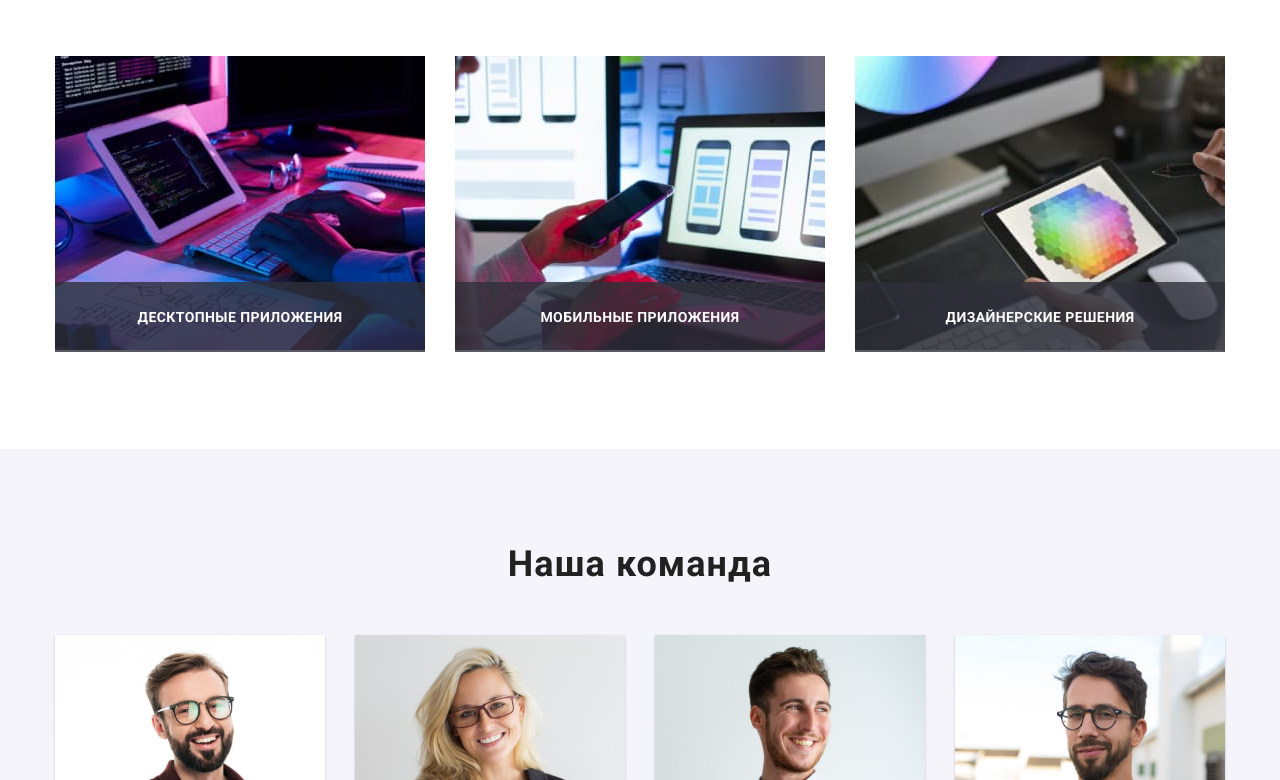
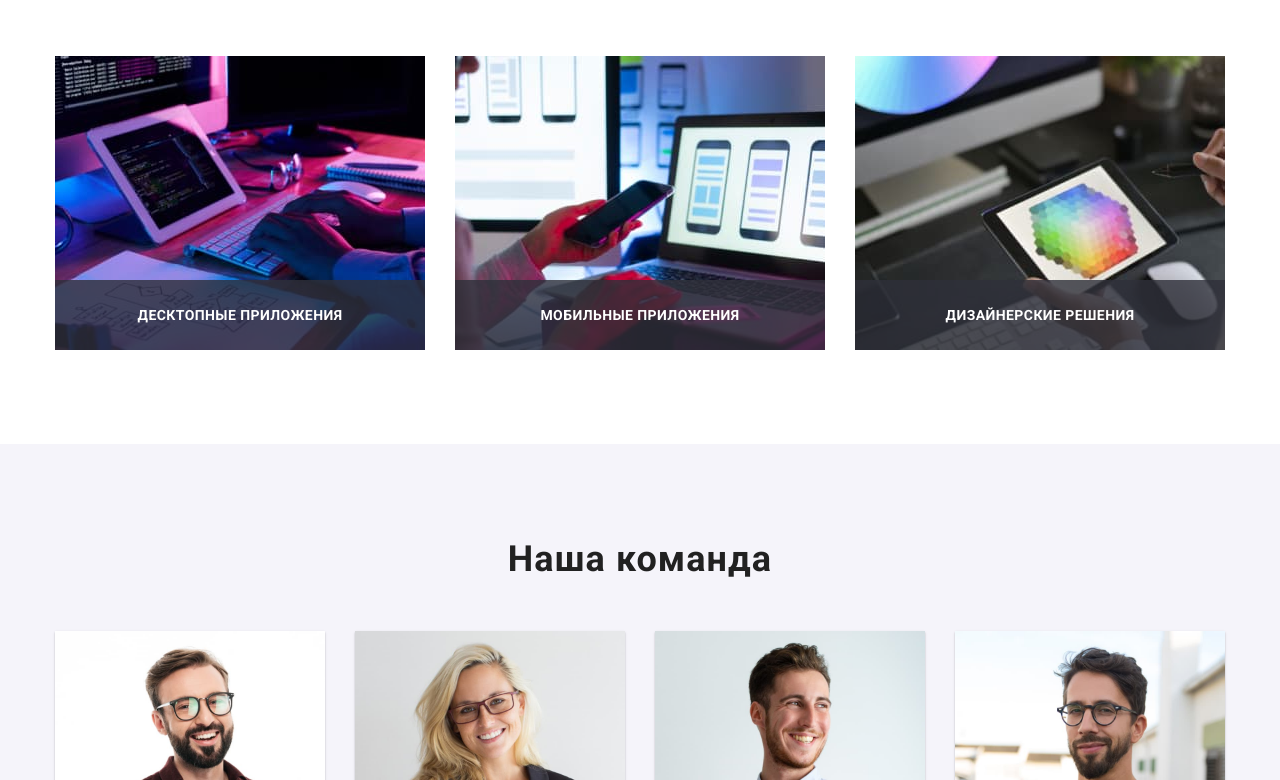
Before and after one commit to DanyilYatskov/goit-markup-hw-06, a plain HTML site: page index.html in a window 1280 px wide. Shown: the part 1152-1932 px from the top of the page. Drawn offline with nearby package versions, Linux system fonts and the light colour scheme.

Commit message:
what-we-do fixed

```diff
--- a/css/styles.css
+++ b/css/styles.css
@@ -290,15 +290,20 @@ body {
 }
 .what-we-do-list .item {
   position: relative;
+  height: 294px;
+}
+.what-we-do-list .text-container {
+  position: absolute;
+  bottom: 0;
+  width: 100%;
+  height: 70px;
+  background-color: rgba(47, 48, 58, 0.8);
+  display: flex;
+  justify-content: center;
+  align-items: center;
+  text-align: center;
 }
 .what-we-do-list .text {
-  position: absolute;
-  bottom: 3px;
-  padding-top: 27px;
-  padding-bottom: 27px;
-  width: 100%;
-  background-color: rgba(47, 48, 58, 0.8);
-
   font-family: Roboto;
   font-style: normal;
   font-weight: bold;
--- a/index.html
+++ b/index.html
@@ -133,7 +133,9 @@
                 width="370"
                 height="294"
               />
-              <p class="text">Десктопные приложения</p>
+              <div class="text-container">
+                <p class="text">Десктопные приложения</p>
+              </div>
             </li>
             <li class="item">
               <img
@@ -142,7 +144,9 @@
                 width="370"
                 height="294"
               />
-              <p class="text">Мобильные приложения</p>
+              <div class="text-container">
+                <p class="text">Мобильные приложения</p>
+              </div>
             </li>
             <li class="item">
               <img
@@ -151,7 +155,9 @@
                 width="370"
                 height="294"
               />
-              <p class="text">Дизайнерские решения</p>
+              <div class="text-container">
+                <p class="text">Дизайнерские решения</p>
+              </div>
             </li>
           </ul>
         </div>
```
